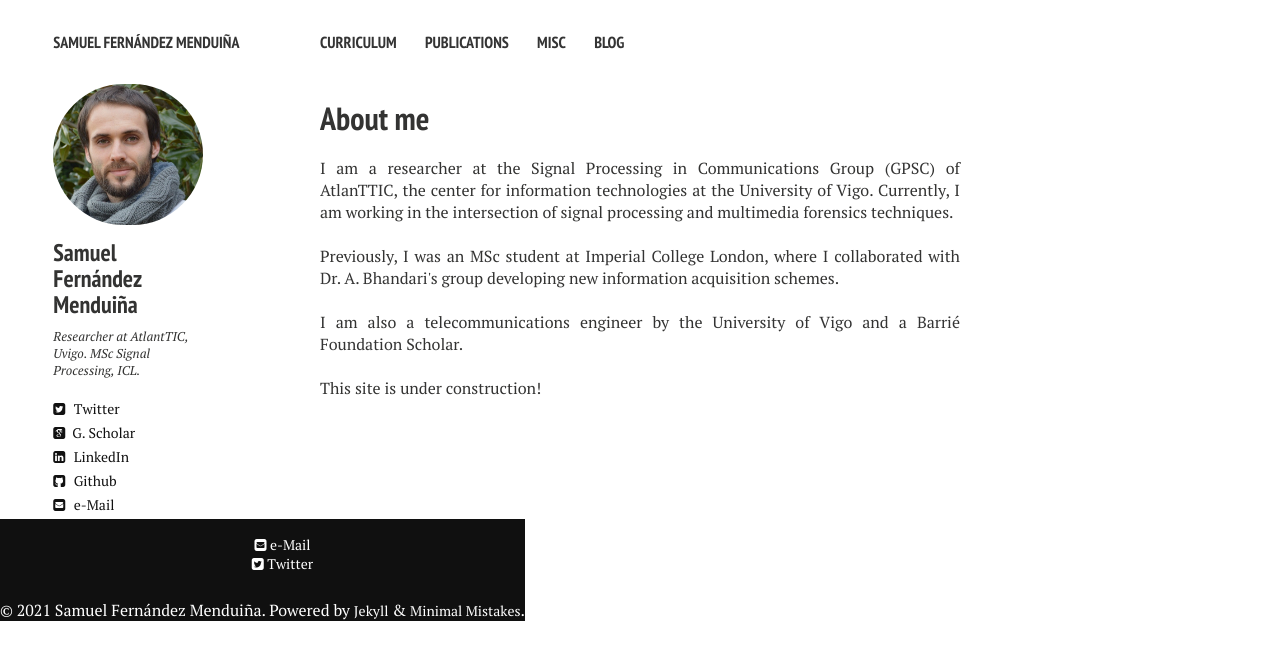
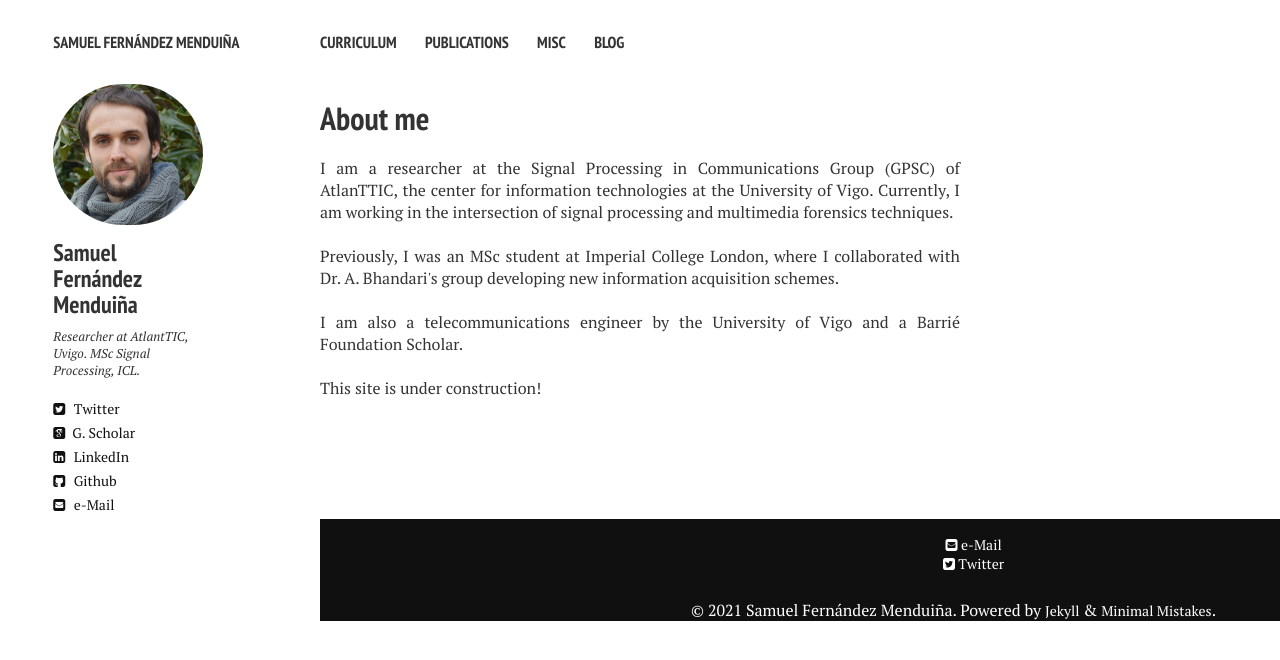
Before and after one commit to sf219/sfweb, a Jekyll site: the page built from index.md, in a window 1280 px wide. Shown: the top 660 px of the page. Built offline with Jekyll 4.4.1, drawn with Linux system fonts in a browser that asks for light colours; nearby versions of some CDN libraries.

Commit message:
Update _footer.html

```diff
--- a/_includes/_footer.html
+++ b/_includes/_footer.html
@@ -5,8 +5,7 @@
 <style>
 #div1 {
     position: absolute;
-    left: 0px;
-    width: 99,99%;
+    width: 99%;
     margin: auto;
     background-color: #101010;
     color: #ffffff;
```
